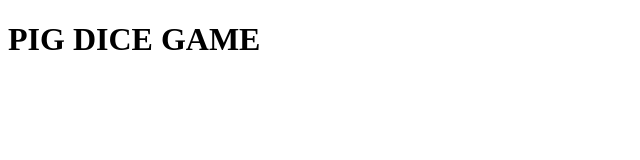
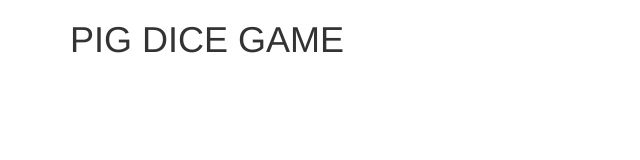
Before and after one commit to Mikemike-22/dice-game, a plain HTML site: page index.html in a window 1280 px wide. Shown: the whole page, without its empty margins (0-640 px from the left). Drawn offline with nearby package versions, Linux system fonts and the light colour scheme.

Commit message:
add links to files

```diff
--- a/index.html
+++ b/index.html
@@ -2,10 +2,18 @@
 <html lang="en" dir="ltr">
   <head>
     <meta charset="utf-8">
+    <link rel="stylesheet" href="css/bootstrap.css" type="text/css">
+    <link rel="stylesheet" href="css/styles.css">
+    <script src="js/jquery-1.12.0.js"></script>
+    <script src="js/scripts.js"></script>
+
     <title>PIG-DICE-GAME</title>
   </head>
   <body>
+    <div class="container">
     <h1>PIG DICE GAME</h1>
+
+  </div>
 
 
   </body>
```
